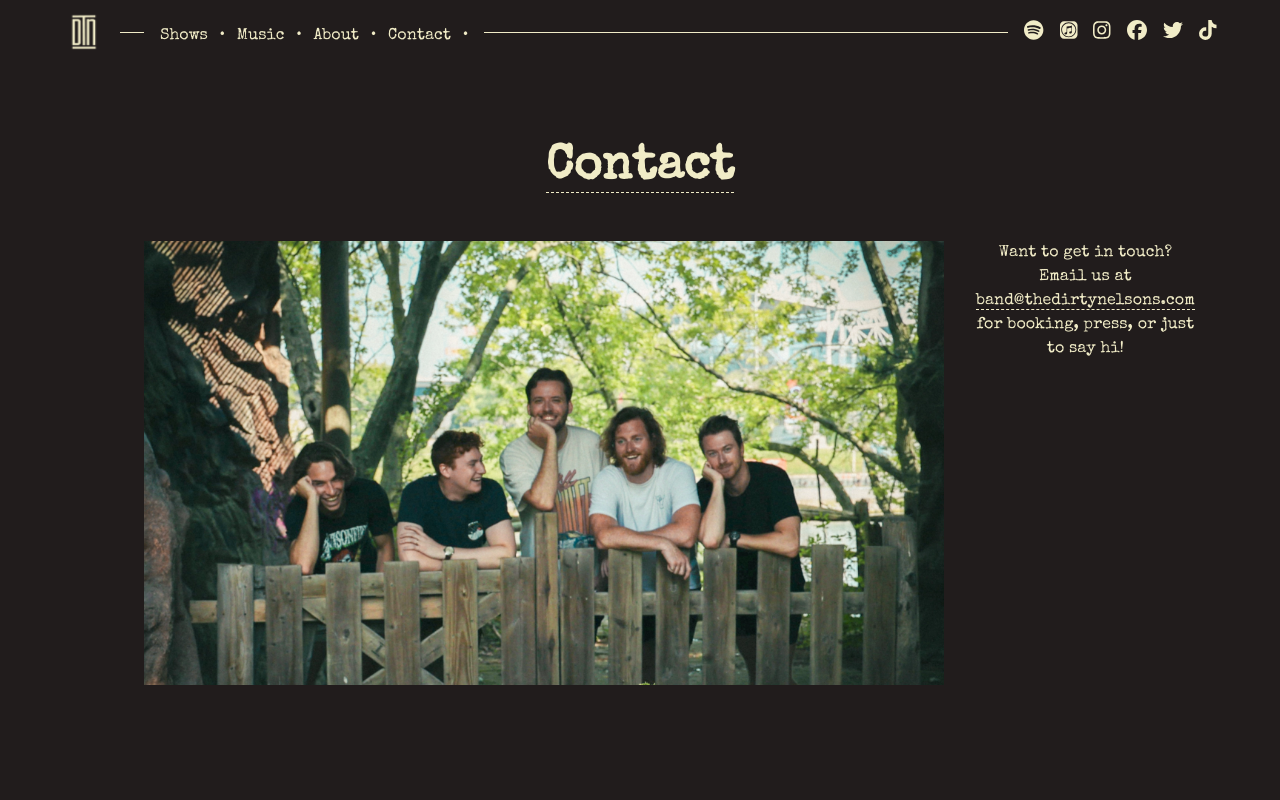
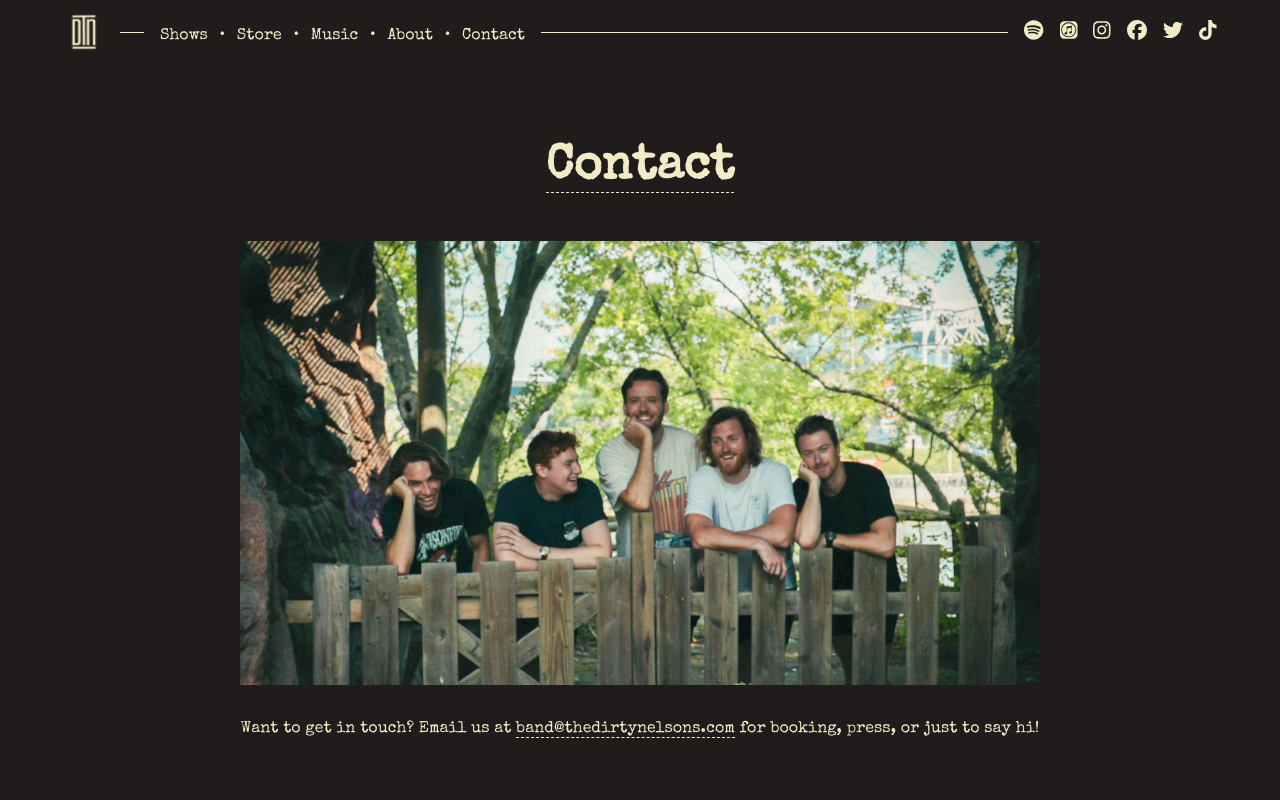
Before and after one commit to zackharley/the-dirty-nelsons, a Next.js app: page /contact in a window 1280 px wide. Shown: the top 800 px of the page. Built offline with nearby package versions, Linux system fonts and the light colour scheme.

Commit message:
Add merch link

```diff
--- a/src/app/contact/page.tsx
+++ b/src/app/contact/page.tsx
@@ -11,7 +11,7 @@ export default function ContactPage() {
       <Header />
       <div className="py-6 md:py-20">
         <PageSection title="Contact">
-          <div className="mt-4 md:mt-10 mx-4 flex flex-col items-center md:items-start md:flex-row gap-4 md:gap-8 text-center">
+          <div className="mt-4 md:mt-10 mx-4 flex flex-col items-center gap-4 md:gap-8 text-center">
             <Image
               src={contactImage}
               placeholder="blur"
--- a/src/components/Header.tsx
+++ b/src/components/Header.tsx
@@ -28,6 +28,10 @@ const navItems: NavItem[] = [
     label: 'Shows',
   },
   {
+    href: 'https://merch.thedirtynelsons.com',
+    label: 'Store',
+  },
+  {
     href: '/#music',
     label: 'Music',
   },
@@ -43,6 +47,10 @@ const navItems: NavItem[] = [
 
 export default function Header() {
   const [isMobileMenuOpen, setIsMobileMenuOpen] = useState(false);
+  const navItemsToDisplay = navItems.filter(
+    ({ showOnDesktop }) =>
+      showOnDesktop === undefined || showOnDesktop === true,
+  );
   return (
     <>
       <header className="hidden md:flex flex-row items-center px-16 absolute top-0 h-16 w-full bg-[#211c1c9e] z-[1000]">
@@ -56,17 +64,12 @@ export default function Header() {
         </Link>
         <div className="w-6 h-[1px] bg-[#F1ECC7] mx-4" />
         <nav className="flex flex-row gap-x-3 mt-2">
-          {navItems
-            .filter(
-              ({ showOnDesktop }) =>
-                showOnDesktop === undefined || showOnDesktop === true,
-            )
-            .map(({ href, label }, index) => (
+          {navItemsToDisplay.map(({ href, label }, index) => (
             <Fragment key={label}>
               <Link href={href} className="hover:underline decoration-dashed">
                 {label}
               </Link>
-                {index < navItems.length - 1 && <span>•</span>}
+              {index < navItemsToDisplay.length - 1 && <span>•</span>}
             </Fragment>
           ))}
         </nav>
```
Lines whose indentation alone changed are shown as unchanged.
